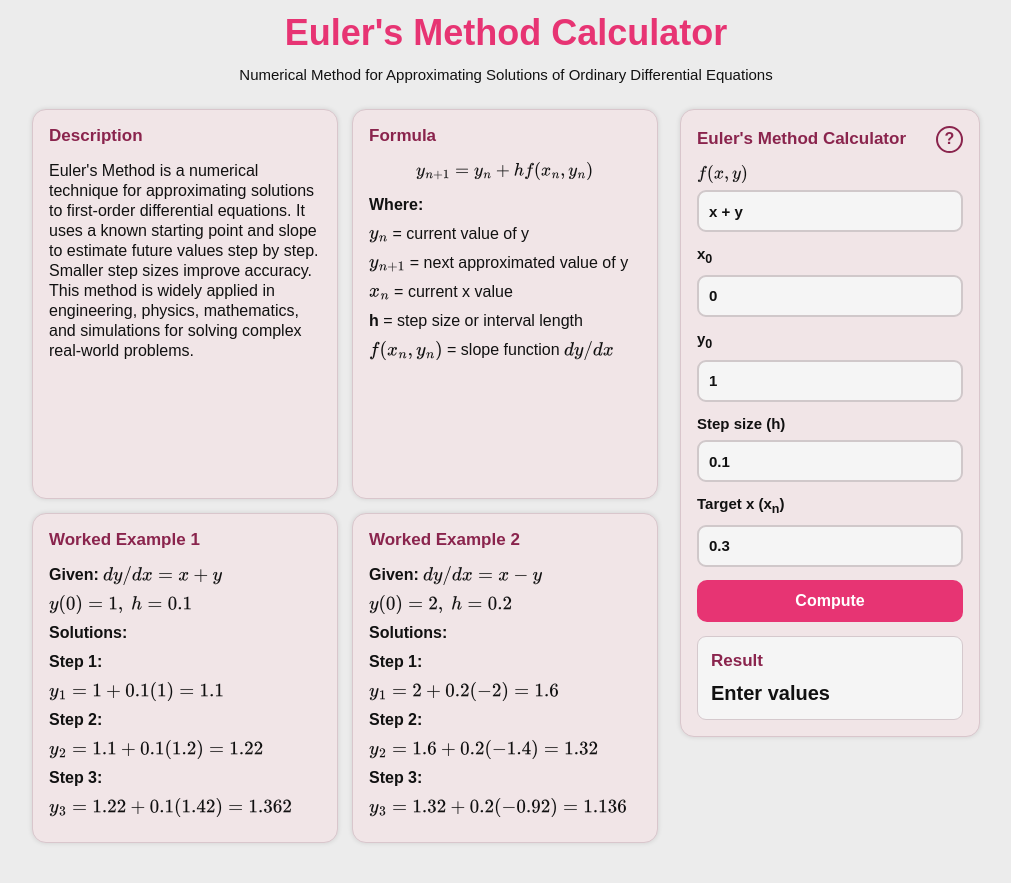
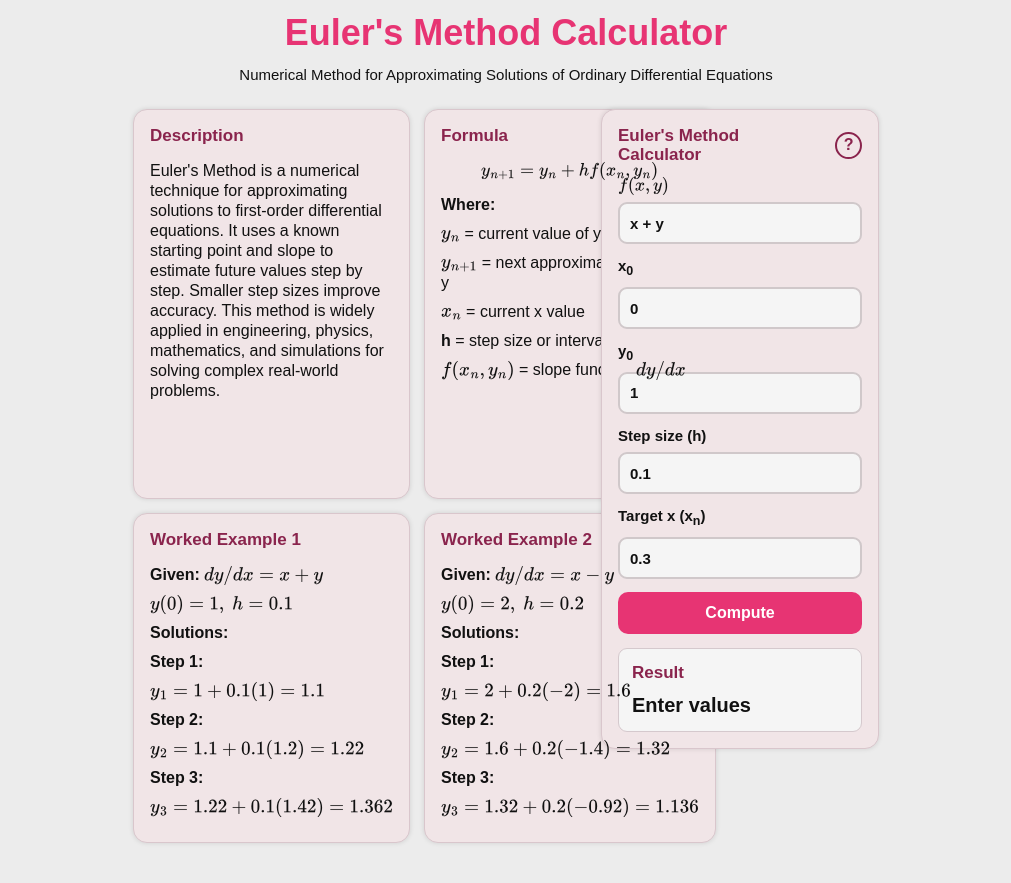
Before and after one commit to castoricodonna123-debug/eulers-method-calculator, a Flask app: page / in a window 1280 px wide. Shown: the whole page, without its empty margins (134-1145 px from the left). Run offline with Flask 3, Linux system fonts and the light colour scheme.

Commit message:
Update style.css

```diff
--- a/static/style.css
+++ b/static/style.css
@@ -45,23 +45,19 @@ h1 {
     font-size: 15px;
 }
 
-/* FIXED MAIN LAYOUT */
 .layout {
     display: grid;
-    grid-template-columns: 1fr 300px;
+    grid-template-columns: 446px 278px;
     gap: 22px;
     align-items: start;
     justify-content: center;
-    max-width: 980px;
-    margin: 0 auto;
     padding: 0 16px 40px;
 }
 
 .left-grid {
     display: grid;
-    grid-template-columns: repeat(2, minmax(0, 1fr));
+    grid-template-columns: repeat(2, 1fr);
     gap: 14px;
-    min-width: 0;
 }
 
 .card {
@@ -100,8 +96,6 @@ p {
 }
 
 .calculator-card {
-    width: 100%;
-    min-width: 0;
     min-height: 530px;
     padding: 16px;
 }
@@ -192,14 +186,14 @@ button {
 }
 
 @media (max-width: 820px) {
+    .layout,
+    .left-grid {
+        grid-template-columns: 1fr;
+    }
+
     .layout {
-        grid-template-columns: 1fr;
         max-width: 430px;
         margin: 0 auto;
-    }
-
-    .left-grid {
-        grid-template-columns: 1fr;
     }
 
     .description,
```
